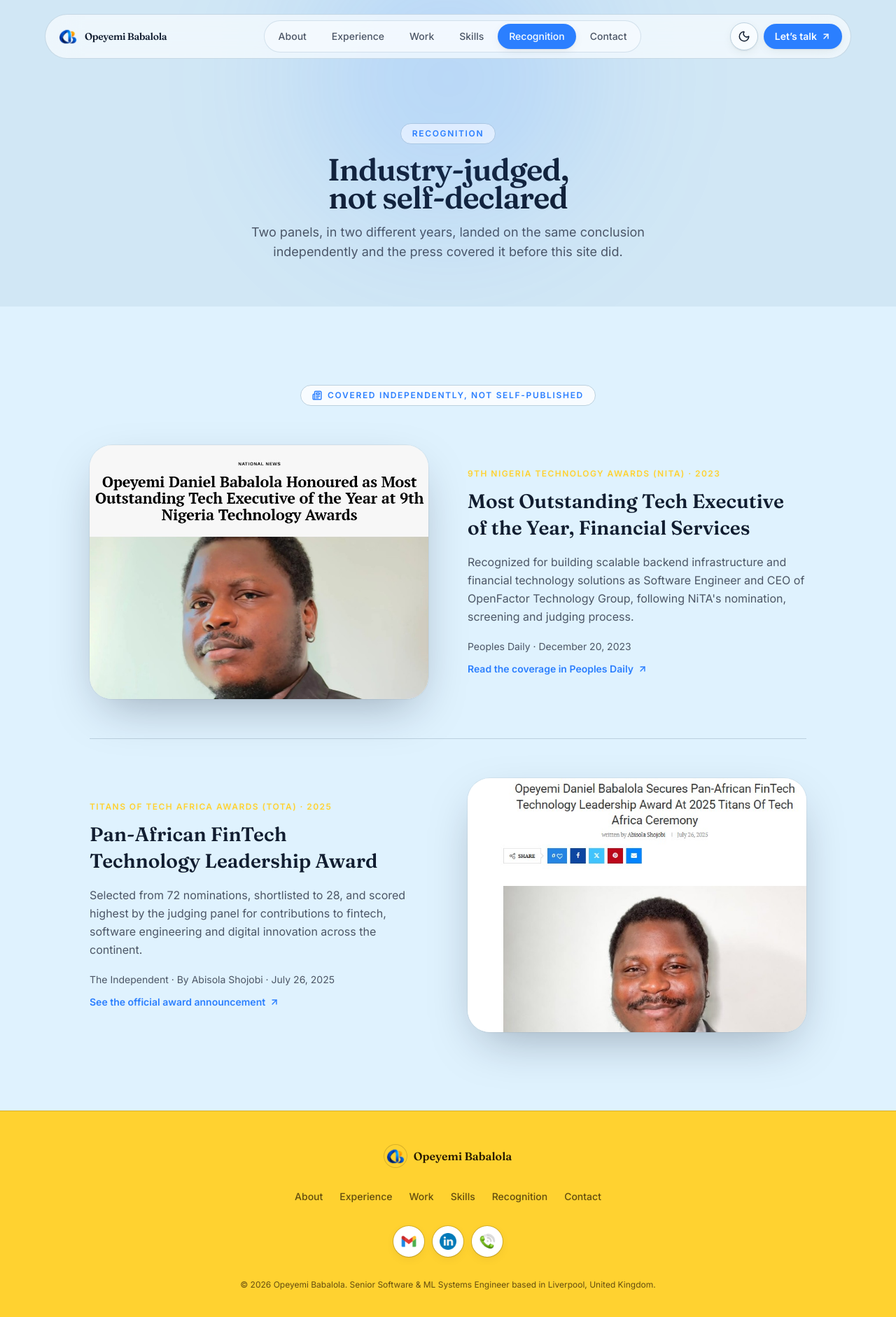
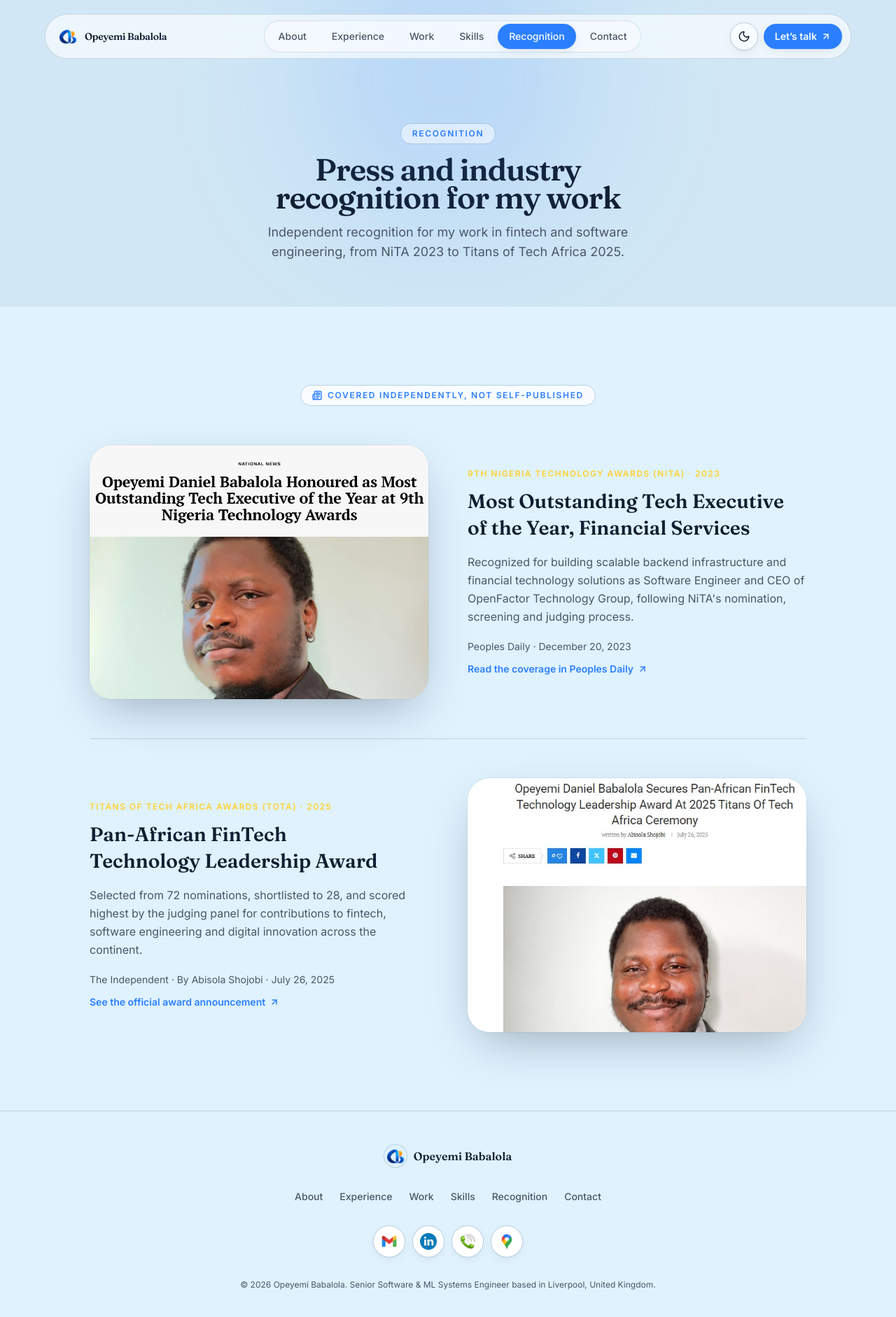
Before and after one commit to Judacris32/opeyemi-babalola-portfolio, a Next.js app: page /recognition in a window 1280 px wide. Shown: the top 1882 px of the page at 70% size. Built offline with nearby package versions, Linux system fonts and the light colour scheme.

Commit message:
project updated

```diff
--- a/src/app/globals.css
+++ b/src/app/globals.css
@@ -65,10 +65,10 @@
 
   /* Fixed footer palette -- identical in light and dark mode, per design
      direction, rather than tracking the theme tokens above. */
-  --footer-bg: oklch(87.9% 0.169 91.605);
-  --footer-ink: oklch(22% 0.05 84.429);
-  --footer-muted: oklch(32% 0.06 84.429 / 0.82);
-  --footer-border: oklch(22% 0.05 84.429 / 0.18);
+  --footer-bg: var(--bg);
+  --footer-ink: var(--ink);
+  --footer-muted: var(--muted);
+  --footer-border: var(--border);
 
   color-scheme: light;
 }
--- a/src/app/recognition/page.tsx
+++ b/src/app/recognition/page.tsx
@@ -13,8 +13,8 @@
     <>
       <PageHeader
         eyebrow="Recognition"
-        title="Industry-judged, not self-declared"
-        subtitle="Two panels, in two different years, landed on the same conclusion independently and the press covered it before this site did."
+        title=" Press and industry recognition for my work"
+        subtitle="Independent recognition for my work in fintech and software engineering, from NiTA 2023 to Titans of Tech Africa 2025."
       />
       <Recognition />
     </>
--- a/src/components/footer.tsx
+++ b/src/components/footer.tsx
@@ -26,13 +26,20 @@
     href: `tel:${profile.phone.replace(/\s+/g, "")}`,
     icon: "/images/icons/phone.png",
   },
+  {
+    label: `${profile.location} on Google Maps`,
+    href: `https://www.google.com/maps/search/?api=1&query=${encodeURIComponent(profile.location)}`,
+    icon: "/images/icons/maps.png",
+  },
 ];
 
 export function Footer() {
   return (
     // Fixed gold background + fixed dark text -- deliberately the same in
     // both light and dark mode, so the footer doesn't shift with the rest
-    // of the page's theme tokens.
+    // of the page's theme tokens. --footer-bg/-ink/-muted/-border are
+    // defined once in globals.css and aren't overridden in .dark, so they
+    // resolve to the same value regardless of theme.
     <footer className="border-t border-footer-border bg-footer-bg py-12">
       <Container className="flex flex-col items-center gap-8 text-center">
         <Link href="/" className="flex items-center gap-2.5">
@@ -55,7 +62,7 @@
             <Link
               key={link.href}
               href={link.href}
-              className="text-sm font-medium text-footer-muted transition-colors hover:text-[oklch(87.9%_0.169_91.605)]"
+              className="text-sm font-medium text-footer-muted transition-colors hover:text-black"
             >
               {link.label}
             </Link>
--- a/src/components/home/experience-teaser.tsx
+++ b/src/components/home/experience-teaser.tsx
@@ -14,8 +14,8 @@
       <Container>
         <TeaserHeader
           eyebrow="Experience"
-          title="Where he's worked"
-          subtitle="From a Lagos-headquartered bank to fintech startups to the AI registry he founded."
+          title="Where I&rsquo;ve worked and what I&rsquo;ve built"
+          subtitle="From a Lagos-headquartered bank to fintech startups to the AI registry I founded, backend systems that need to hold under real load."
           href="/experience"
           linkLabel="See the full timeline"
         />
--- a/src/components/home/recognition-teaser.tsx
+++ b/src/components/home/recognition-teaser.tsx
@@ -15,8 +15,8 @@
       <Container>
         <SectionHeader
           eyebrow="In the press"
-          title="A few shoutouts worth sharing"
-          subtitle="Some recent features and award panels that noticed the work before I even got around to putting them on my own site."
+          title="Press and industry recognition for my work"
+          subtitle="Independent recognition for my work in fintech and software engineering, from NiTA 2023 to Titans of Tech Africa 2025."
           className="mb-12 sm:mb-14"
         />
 
--- a/src/components/home/work-teaser.tsx
+++ b/src/components/home/work-teaser.tsx
@@ -16,7 +16,7 @@
         <TeaserHeader
           eyebrow="Selected work"
           title="Products i've built end to end"
-          subtitle="A registry for AI agents. A memory layer that follows a conversation across models. His own, start to finish."
+          subtitle="A registry for AI agents. A memory layer that follows a conversation across models. A banking platform that handles 52 million users. A few of the products I&rsquo;ve built from scratch, and shipped to production."
           href="/work"
           linkLabel="See all the work"
         />
--- a/src/components/sections/contact.tsx
+++ b/src/components/sections/contact.tsx
@@ -41,7 +41,7 @@
           <div className="pointer-events-none absolute -bottom-20 -right-10 h-72 w-72 rounded-full bg-gold/25 blur-3xl" />
 
           <span className="inline-flex items-center gap-2 rounded-full border border-white/25 bg-white/10 px-4 py-1.5 text-xs font-semibold uppercase tracking-[0.14em] text-white">
-            Open to the right conversation
+            Contact Me
           </span>
 
           <h2 className="mt-6 text-balance font-display text-3xl font-semibold leading-tight tracking-tight text-white sm:text-4xl md:text-5xl">
@@ -108,11 +108,6 @@
               Send the message
             </button>
 
-            <p className="mt-3 text-xs text-white/70" role="status">
-              {sent
-                ? "Opening your email app with this pre-filled — send it from there."
-                : `Opens your email app, addressed to ${profile.email} and ready to send.`}
-            </p>
           </form>
 
           <div className="mt-8 flex flex-col items-center justify-center gap-4 border-t border-white/15 pt-8 sm:flex-row">
--- a/src/components/sections/hero.tsx
+++ b/src/components/sections/hero.tsx
@@ -46,9 +46,7 @@
           transition={{ duration: 0.7, delay: 0.08 }}
           className="mt-6 max-w-4xl text-balance font-hero text-4xl font-bold leading-[1.1] tracking-tight text-ink [text-shadow:0_4px_28px_var(--bg)] sm:text-3xl md:text-4xl"
         >
-          Meet Opeyemi Babalola, he builds the systems that let AI ship
-          safely, from banking infrastructure trusted by 52 million people to
-          the AI agent registry he now leads as founder of Wardscribe.
+          Hey, I'm Opeyemi. I build reliable software and ML systems, ranging from large-scale banking infrastructure to AI agent tooling.
         </motion.h1>
 
         <motion.div
```
